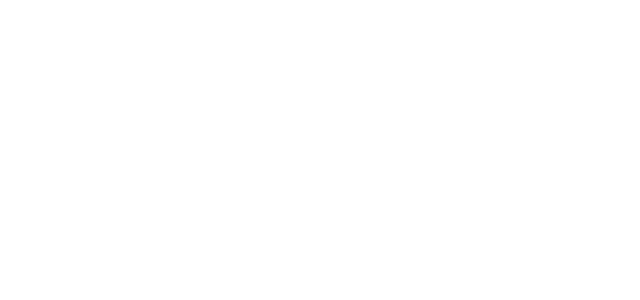
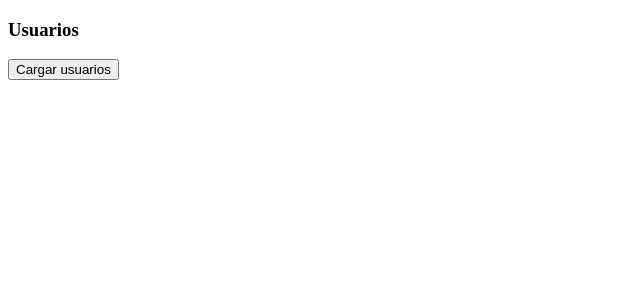
Before and after one commit to DevJohanAdrian/angular-boilerplate-examples, an Angular app: page /deferAjax in a window 1280 px wide. Before the commit this address led to /. Shown: the top 300 px of the page, without its empty margins (0-640 px from the left). Built offline with nearby package versions, Linux system fonts and the light colour scheme.

Commit message:
feat: defer ajax operators rxjs

```diff
--- a/src/app/app.routes.ts
+++ b/src/app/app.routes.ts
@@ -36,5 +36,12 @@
       import('./examples/rxjs/operators/range/range.component').then(
         (m) => m.RangeComponent,
       ),
+  },
+  {
+    path: 'deferAjax',
+    loadComponent: () =>
+      import(
+        './examples/rxjs/operators/defer_ajax/defer_ajax.component'
+      ).then((m) => m.DeferAjaxComponent),
   }
 ];
--- /dev/null
+++ b/src/app/examples/rxjs/operators/defer_ajax/defer_ajax.component.ts
@@ -0,0 +1,36 @@
+import { ChangeDetectionStrategy, Component } from '@angular/core';
+import { signal } from '@angular/core';
+import { defer } from 'rxjs';
+import { ajax } from 'rxjs/ajax';
+import { map } from 'rxjs/operators';
+import { CommonModule } from '@angular/common';
+
+@Component({
+  selector: 'app-defer-ajax',
+  imports: [CommonModule],
+  template: `<h3>Usuarios</h3>
+    <button (click)="cargarUsuarios()">Cargar usuarios</button>
+    <ul>
+      <li *ngFor="let user of usuarios()">{{ user }}</li>
+    </ul>`,
+  changeDetection: ChangeDetectionStrategy.OnPush,
+})
+// Simular una carga de usuarios desde una API (falsa) que solo se ejecuta cuando el usuario hace clic.
+// defer permite crear el observable en el momento de la suscripción.
+// ajax realiza solicitudes HTTP y devuelve un observable.
+
+// Si el observable se creara al inicio, la petición AJAX se haría apenas cargue el componente.
+// Pero al usar defer, la petición solo se ejecuta cuando el usuario presiona el botón “Cargar usuarios”.
+export class DeferAjaxComponent {
+  usuarios = signal<string[]>([]);
+
+  cargarUsuarios() {
+    const usuarios$ = defer(() =>
+      ajax.getJSON<any[]>('https://jsonplaceholder.typicode.com/users'),
+    ).pipe(
+      map((users) => users.map((user) => user.name)),
+    );
+
+    usuarios$.subscribe((data) => this.usuarios.set(data));
+  }
+}
```
